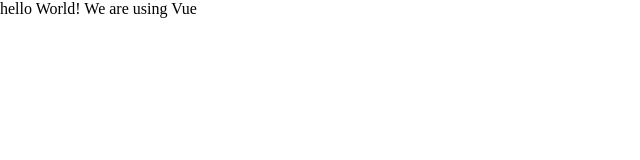
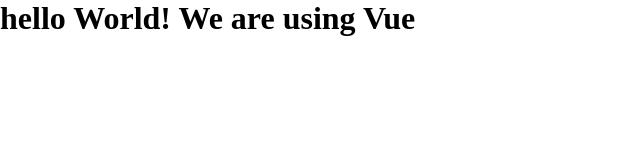
Before and after one commit to MicheleSantoro20/vue-hello, a plain HTML site: page index.html in a window 1280 px wide. Shown: the whole page, without its empty margins (0-640 px from the left). Drawn offline with nearby package versions, Linux system fonts and the light colour scheme.

Commit message:
corretto div in h1

```diff
--- a/index.html
+++ b/index.html
@@ -12,7 +12,7 @@
 <body>
 
     <div id="app">
-        <div v-bind:class="hello">{{hello}} We are using Vue</div>
+        <h1 v-bind:class="hello">{{hello}} We are using Vue</h1>
     </div>
 
 
```
